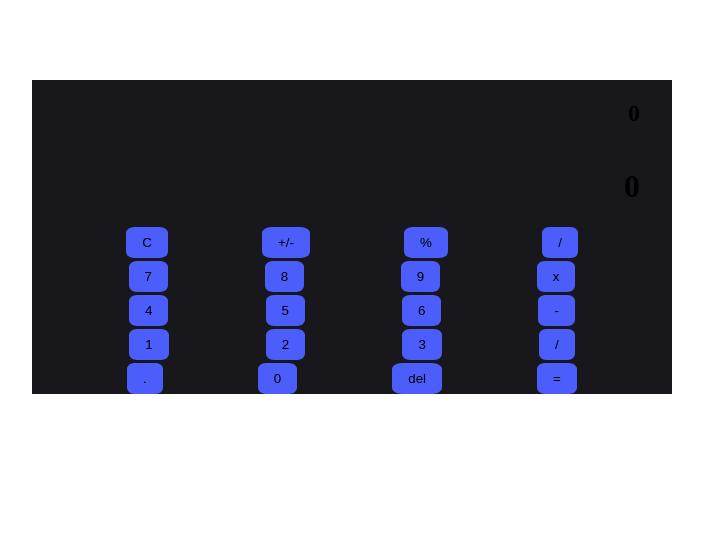
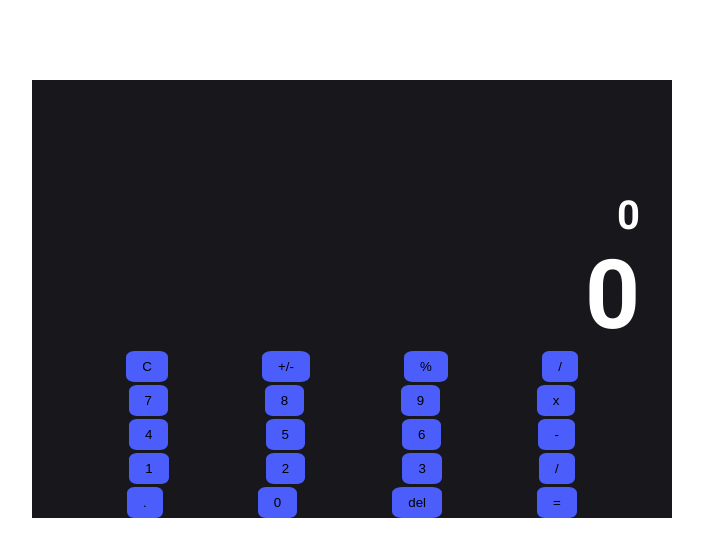
Before and after one commit to mataverrick/mini-projects, a plain HTML site: page calculator/index.html in a window 1280 px wide. Shown: the whole page, without its empty margins (288-991 px from the left). Drawn offline with Linux system fonts and the light colour scheme.

Commit message:
result and operation design

```diff
--- a/calculator/index.html
+++ b/calculator/index.html
@@ -5,15 +5,21 @@
     <meta name="viewport" content="width=device-width, initial-scale=1.0" />
     <title>Calculator by me</title>
     <link rel="stylesheet" href="styles.css" />
+    <link rel="preconnect" href="https://fonts.googleapis.com" />
+    <link rel="preconnect" href="https://fonts.gstatic.com" crossorigin />
+    <link
+      href="https://fonts.googleapis.com/css2?family=Roboto:ital,wght@0,100..900;1,100..900&family=Work+Sans:ital,wght@0,100..900;1,100..900&display=swap"
+      rel="stylesheet"
+    />
   </head>
   <body>
     <div class="main-container">
-        <div class="operation">
-            <h2>0</h2>
-        </div>
-        <div class="result">
-            <h1>0</h1>
-        </div>
+      <div class="operation">
+        <h2 id="op">0</h2>
+      </div>
+      <div class="result">
+        <h1 id="rs">0</h1>
+      </div>
       <div class="input">
         <div class="row input-row-1">
           <button>C</button> <button>+/-</button> <button>%</button>
--- a/calculator/styles.css
+++ b/calculator/styles.css
@@ -6,50 +6,64 @@
     --Dark-Button-High-Emphasis: #4B5EFC;
 }
 
-body > *{
+body>* {
     box-sizing: border-box;
+    font-family: "Roboto", sans-serif;
 }
 
-.main-container{
+.main-container {
     margin: 80px auto;
     width: 40rem;
     background-color: var(--Dark-Background);
     grid-template-areas:
-    "operation"
-    "result"
-    "input";
+        "operation"
+        "result"
+        "input";
 
     display: grid;
 
-    .operation{
+    .operation {
         display: flex;
         grid-area: operation;
 
-        justify-content: flex-end;
+        align-items: end;
+        justify-content: end;
         padding: 0 2rem;
+
+        #op {
+            color: var(--Dark-Text);
+            font-size: 2.5rem;
+            margin: 7rem 0 0 0;
+        }
     }
 
-    .result{
+    .result {
         display: flex;
         grid-area: result;
 
         justify-content: flex-end;
         padding: 0 2rem;
+
+        #rs {
+            color: var(--Dark-Text);
+            margin: 0 0;
+            font-size: 6rem;
+        }
     }
 
 
-    .input{
+    .input {
         display: grid;
         grid-area: input;
         gap: 3px;
 
-        .row{
+        .row {
             display: flex;
 
             justify-content: space-evenly;
         }
 
-        button{
+        button {
             cursor: pointer;
             border: none;
             background-color: #4B5EFC;
```
